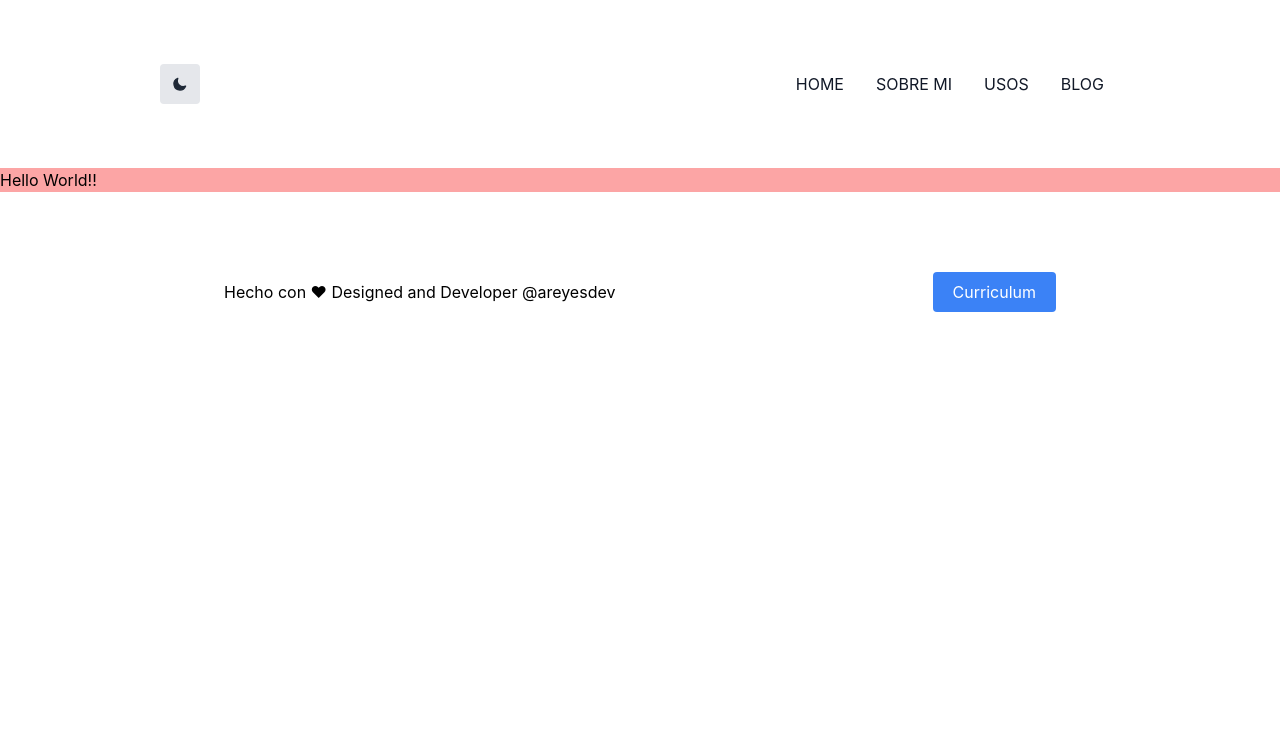
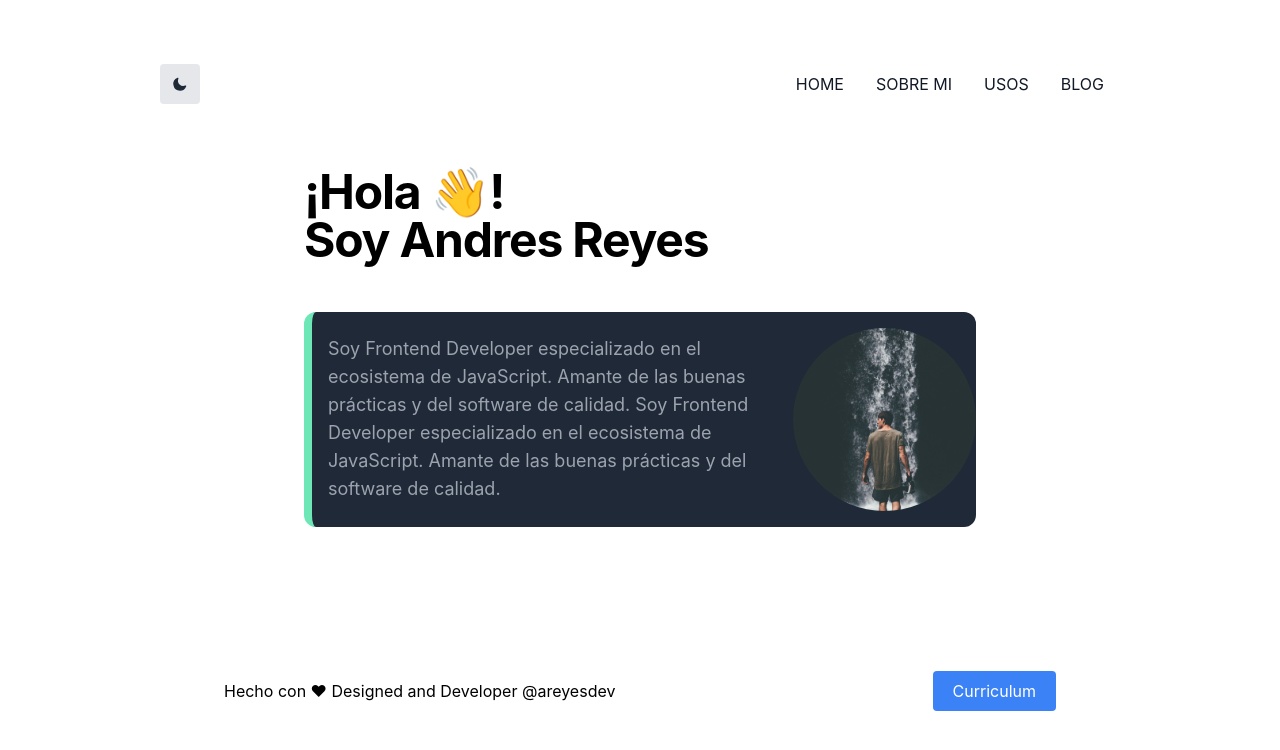
Before and after one commit to areyesdev/website, a Next.js app: page / in a window 1280 px wide. Shown: the top 750 px of the page. Built offline with nearby package versions, Linux system fonts and the light colour scheme; what @tailwindcss/typography would draw is missing.

Commit message:
:sparkles: [ADD] Components Container Header and Footer

```diff
--- /dev/null
+++ b/components/Container.js
@@ -0,0 +1,49 @@
+import { useRouter } from 'next/router';
+import Head from 'next/head';
+
+import Header from '@/components/Header';
+import Footer from '@/components/Footer';
+
+export default function Container(props) {
+  const { children, ...customMeta } = props;
+  const router = useRouter();
+  const meta = {
+    title: 'Andres Reyes – FrontEnd Developer.',
+    description: 'Front-end developer, JavaScript lover.',
+    image: 'https://andresreyes.netlify.app/',
+    type: 'website',
+    ...customMeta
+  };
+  return (
+    <div className="bg-white dark:bg-black">
+      <Head>
+        <title>{meta.title}</title>
+        <meta name="robots" content="follow, index" />
+        <meta content={meta.description} name="description" />
+        <meta property='og:url' content={`http://localhost:3000${router.asPath}`} />
+        <link rel='canonical' href={`http://localhost:3000${router.asPath}`} />
+        <meta property="og:type" content={meta.type} />
+        <meta property="og:site_name" content="Andres Reyes" />
+        <meta property="og:description" content={meta.description} />
+        <meta property="og:title" content={meta.title} />
+        <meta property="og:image" content={meta.image} />
+        <meta name="twitter:card" content="summary_large_image" />
+        <meta name="twitter:site" content="@areyesdev" />
+        <meta name="twitter:title" content={meta.title} />
+        <meta name="twitter:description" content={meta.description} />
+        <meta name="twitter:image" content={meta.image} />
+        {meta.date && (
+          <meta property="article:published_time" content={meta.date} />
+        )}
+      </Head>
+      <Header />
+      <main
+        id="skip"
+        className="flex flex-col justify-center px-8 bg-white dark:bg-black"
+      >
+        {children}
+        <Footer />
+      </main>
+    </div>
+  );
+}
--- a/pages/index.js
+++ b/pages/index.js
@@ -1,19 +1,29 @@
-import Head from 'next/head'
-import Header from '@/components/Header';
-import Footer from '@/components/Footer';
+import Image from 'next/image';
+import Container from '@/components/Container'
 
 export default function Home() {
   return (
-    <div>
-      <Head>
-        <title>Create Next App</title>
-        <meta name="description" content="Generated by create next app" />
-        <link rel="icon" href="/favicon.ico" />
-      </Head>
-      <Header />
-
-      <h1 className='bg-red-300'>Hello World!!</h1>
-      <Footer />
-    </div>
+      <Container>
+       <div className="flex flex-col items-start justify-center max-w-2xl mx-auto mb-16">
+        <h1 className="mb-4 text-3xl font-bold tracking-tight text-black md:text-5xl dark:text-white">
+        ¡Hola 👋! <br /> Soy Andres Reyes
+        </h1>
+          <div className="flex flex-col items-center py-4 mt-8 bg-gray-800 border-l-8 border-green-300 md:flex-row rounded-xl">
+            <h2 className="pl-4 text-lg text-gray-400 dark:text-gray-400 md:pr-4 mb-11 md:mb-0">
+            Soy Frontend Developer especializado en el ecosistema de JavaScript.
+            Amante de las buenas prácticas y del software de calidad. Soy
+            Frontend Developer especializado en el ecosistema de JavaScript.
+            Amante de las buenas prácticas y del software de calidad.
+            </h2>
+            <Image
+            alt="Alexander Saavedra"
+            height={900}
+            width={900}
+            src="/static/images/profile-new.jpg"
+            className="object-cover rounded-full"
+          />
+          </div>
+        </div>
+      </Container>
   )
 }
```
Also changed, not shown: public/static/images/profile-new.jpg (added).
